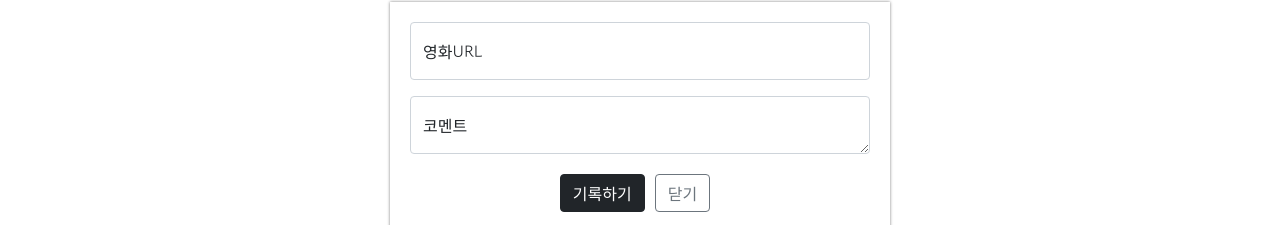
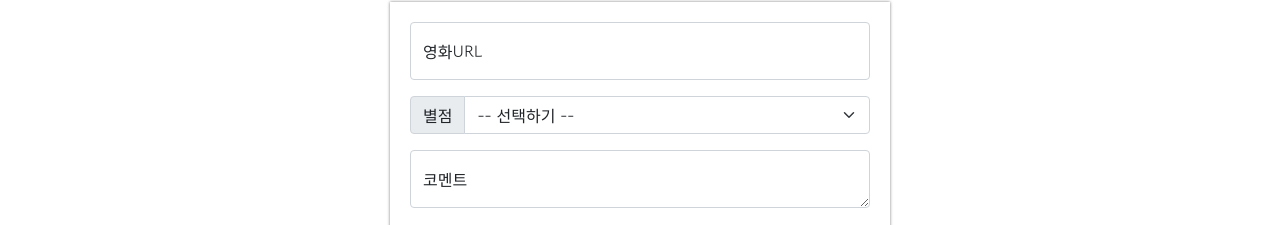
Before and after one commit to haeul95/mypage, a plain HTML site: page index.html in a window 1280 px wide. Shown: the part 268-493 px from the top of the page. Drawn offline with nearby package versions, Linux system fonts and the light colour scheme.

Commit message:
Update index.html

```diff
--- a/index.html
+++ b/index.html
@@ -94,6 +94,19 @@
             <input type="email" class="form-control" id="floatingInput" placeholder="name@example.com">
             <label for="floatingInput">영화URL</label>
           </div>
+          <div class="stars">
+            <div class="input-group mb-3">
+                <label class="input-group-text" for="inputGroupSelect01">별점</label>
+                <select class="form-select" id="inputGroupSelect01">
+                  <option selected>-- 선택하기 --</option>
+                  <option value="1">⭐</option>
+                  <option value="2">⭐⭐</option>
+                  <option value="3">⭐⭐⭐</option>
+                  <option value="3">⭐⭐⭐⭐</option>
+                  <option value="3">⭐⭐⭐⭐⭐</option>
+                </select>
+              </div>
+          </div>
           <div class="form-floating">
             <textarea class="form-control" placeholder="Leave a comment here" id="floatingTextarea"></textarea>
             <label for="floatingTextarea">코멘트</label>
```
